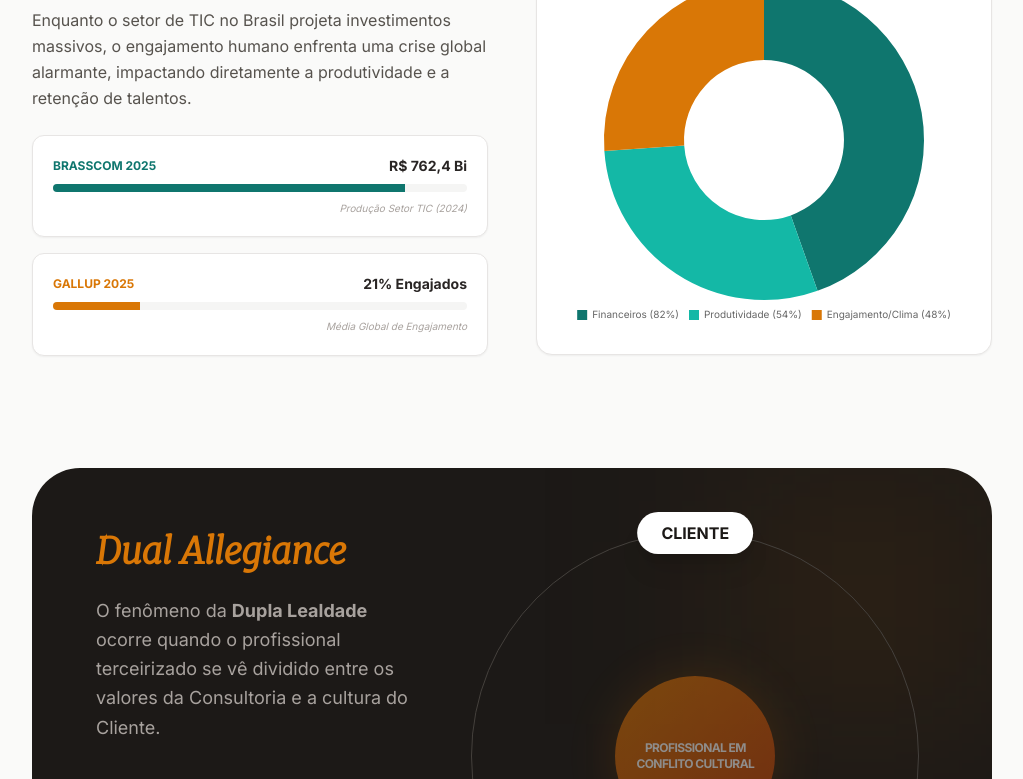
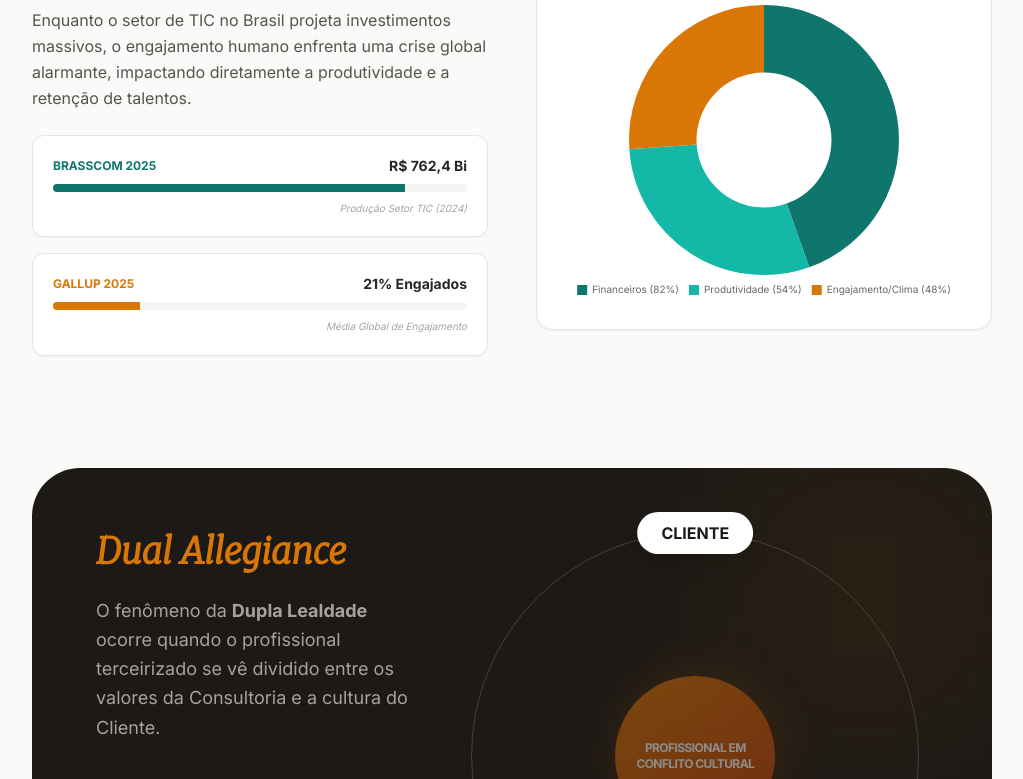
Before and after one commit to caufarris/liderancaservidora-duplalealdade, a plain HTML site: page index.html in a window 1280 px wide. Shown: the part 675-1454 px from the top of the page, without its empty margins (128-1151 px from the left). Drawn offline with nearby package versions, Linux system fonts and the light colour scheme.

Commit message:
Update index.html

```diff
--- a/index.html
+++ b/index.html
@@ -1,5 +1,3 @@
-
-
 <!DOCTYPE html>
 <html lang="pt-BR">
 <head>
@@ -46,12 +44,15 @@
         .chart-container {
             position: relative;
             width: 100%;
-            height: 300px;
+            height: 380px; /* Aumentado para dar folga vertical */
+            margin: 0 auto;
         }
 
-        @media (min-width: 768px) {
+        @media (max-width: 768px) {
             .chart-container {
-                height: 350px;
+                height: 340px;
+                padding-left: 5px;
+                padding-right: 5px;
             }
         }
 
@@ -62,6 +63,10 @@
         @keyframes fadeIn {
             from { opacity: 0; transform: translateY(15px); }
             to { opacity: 1; transform: translateY(0); }
+        }
+
+        .scroll-mt-24 {
+            scroll-margin-top: 6rem;
         }
     </style>
 </head>
@@ -113,7 +118,7 @@
             </div>
         </section>
 
-        <!-- SECTION 1: CONTEXTO E MERCADO -->
+        <!-- SECTION 1: CONTEXTO -->
         <section id="contexto" class="scroll-mt-24 space-y-12">
             <div class="grid md:grid-cols-2 gap-12 items-center">
                 <div class="space-y-6">
@@ -146,14 +151,14 @@
                 </div>
                 <div class="bg-white p-6 rounded-2xl shadow-sm border border-stone-200">
                     <h3 class="text-sm font-bold text-stone-800 mb-6 uppercase tracking-widest text-center">Métricas de Alta Performance (AMCHAM)</h3>
-                    <div class="chart-container">
+                    <div class="chart-container" style="height: 300px;">
                         <canvas id="marketChart"></canvas>
                     </div>
                 </div>
             </div>
         </section>
 
-        <!-- SECTION 2: O PROBLEMA - DUPLA LEALDADE -->
+        <!-- SECTION 2: O PROBLEMA -->
         <section id="problema" class="scroll-mt-24 bg-stone-900 rounded-[3rem] p-8 md:p-16 text-white overflow-hidden relative">
             <div class="absolute top-0 right-0 w-64 h-64 bg-brand-amber/10 blur-[100px]"></div>
             <div class="relative z-10 grid lg:grid-cols-12 gap-12">
@@ -209,7 +214,7 @@
             </div>
         </section>
 
-        <!-- SECTION 4: PROPOSTA - FRAMEWORK CONCEITUAL -->
+        <!-- SECTION 4: PROPOSTA -->
         <section id="solucao" class="scroll-mt-24 space-y-12">
             <div class="text-center max-w-3xl mx-auto space-y-6">
                 <h2 class="text-4xl font-serif font-bold text-stone-900">Framework Conceitual</h2>
@@ -218,11 +223,15 @@
                 </p>
             </div>
 
-            <!-- FRAMEWORK IMAGE INSERTION -->
             <div class="max-w-5xl mx-auto bg-white rounded-[2rem] p-4 shadow-2xl border border-stone-200 overflow-hidden fade-in">
-                <img src="framework-conceitual.png" alt="Framework Conceitual: Liderança Servidora superando a Dupla Lealdade" class="w-full h-auto rounded-2xl">
+                <!-- Fallback for image -->
+                <div class="w-full bg-stone-100 rounded-2xl flex flex-col items-center justify-center p-12 min-h-[300px]">
+                    <span class="material-icons-round text-6xl text-brand-teal mb-4">hub</span>
+                    <h3 class="text-xl font-serif font-bold text-stone-800">Framework Conceitual Proposto</h3>
+                    <p class="text-stone-500 text-sm mt-2 text-center max-w-md italic">A Liderança Servidora mitigando a Dupla Lealdade e habilitando Papéis Informais em ambientes de terceirização.</p>
+                </div>
                 <div class="text-center mt-6 pb-4">
-                    <p class="text-sm font-bold text-stone-400 uppercase tracking-[0.3em]">MODELO CONCEITUAL PROPOSTO(2026).</p>
+                    <p class="text-sm font-bold text-stone-400 uppercase tracking-[0.3em]">MODELO CONCEITUAL PROPOSTO (2026).</p>
                 </div>
             </div>
 
@@ -242,7 +251,7 @@
             </div>
         </section>
 
-        <!-- SECTION 5: IMPLICAÇÕES PRÁTICAS (LAST SECTION) -->
+        <!-- SECTION 5: IMPLICAÇÕES PRÁTICAS -->
         <section id="implicacoes" class="scroll-mt-24 space-y-12">
             <div class="bg-white rounded-[3rem] border border-stone-200 shadow-sm overflow-hidden">
                 <div class="grid lg:grid-cols-2 gap-0">
@@ -279,9 +288,9 @@
                         </div>
                     </div>
 
-                    <div class="p-10 md:p-16 bg-stone-50/50 flex flex-col justify-center">
-                        <div class="bg-white p-8 rounded-[2rem] shadow-xl border border-stone-100">
-                            <h3 class="text-center font-bold text-stone-800 mb-8 uppercase text-[10px] tracking-[0.3em]">Perfil de Atuação Sugerido</h3>
+                    <div class="p-8 md:p-12 bg-stone-50/50 flex flex-col justify-center">
+                        <div class="bg-white p-6 md:p-10 rounded-[2rem] shadow-xl border border-stone-100">
+                            <h3 class="text-center font-bold text-stone-800 mb-6 uppercase text-[10px] tracking-[0.3em]">Perfil de Atuação Sugerido</h3>
                             <div class="chart-container">
                                 <canvas id="leadershipChart"></canvas>
                             </div>
@@ -294,7 +303,7 @@
             </div>
         </section>
 
-        <!-- SECTION 6: REFERÊNCIAS BIBLIOGRÁFICAS -->
+        <!-- SECTION 6: REFERÊNCIAS -->
         <section id="referencias" class="scroll-mt-24 space-y-12">
             <div class="max-w-4xl mx-auto">
                 <h2 class="text-2xl font-serif font-bold text-stone-900 mb-8 flex items-center">
@@ -311,10 +320,10 @@
 
     <footer class="bg-stone-900 text-stone-400 py-16 mt-20">
         <div class="max-w-5xl mx-auto px-4 text-center space-y-6">
-            <div class="flex justify-center items-center space-x-4">
-                <div class="w-12 h-0.5 bg-stone-700"></div>
+            <div class="flex flex-col md:flex-row justify-center items-center gap-4">
+                <div class="hidden md:block w-12 h-0.5 bg-stone-700"></div>
                 <span class="font-serif font-bold text-white text-lg tracking-widest uppercase">CLAUDIA FARIAS RODRIGUES PINTO</span>
-                <div class="w-12 h-0.5 bg-stone-700"></div>
+                <div class="hidden md:block w-12 h-0.5 bg-stone-700"></div>
             </div>
             <p class="text-xs uppercase tracking-[0.4em]">MBA EM GESTÃO DE PROJETOS E METODOLOGIAS ÁGEIS | 2026</p>
             <p class="text-[10px] text-stone-600 max-w-md mx-auto leading-relaxed">
@@ -348,6 +357,7 @@
         ];
 
         const initCharts = () => {
+            // Market Chart
             const marketCtx = document.getElementById('marketChart').getContext('2d');
             new Chart(marketCtx, {
                 type: 'doughnut',
@@ -369,32 +379,95 @@
                 }
             });
 
+            // Leadership Radar Chart - A SOLUÇÃO ESTÁ AQUI
             const leadershipCtx = document.getElementById('leadershipChart').getContext('2d');
             new Chart(leadershipCtx, {
                 type: 'radar',
                 data: {
-                    labels: ['Empatia', 'Autoridade', 'Escuta Ativa', 'Desenvolvimento', 'Remoção de Impedimentos', 'Foco no Indivíduo'],
+                    // Usando ARRAYS nas labels para forçar a quebra de linha automática
+                    labels: [
+                        'Empatia',
+                        'Autoridade',
+                        ['Escuta', 'Ativa'],
+                        'Desenvolvimento',
+                        ['Remoção de', 'Impedimentos'],
+                        ['Foco no', 'Indivíduo']
+                    ],
                     datasets: [{
                         label: 'Liderança Servidora',
                         data: [10, 3, 10, 10, 10, 9],
-                        backgroundColor: 'rgba(15, 118, 110, 0.2)',
+                        backgroundColor: 'rgba(15, 118, 110, 0.15)',
                         borderColor: '#0f766e',
-                        borderWidth: 2,
-                        pointRadius: 3
+                        borderWidth: 3,
+                        pointBackgroundColor: '#0f766e',
+                        pointBorderColor: '#fff',
+                        pointHoverBackgroundColor: '#fff',
+                        pointHoverBorderColor: '#0f766e',
+                        pointRadius: 4
                     }, {
                         label: 'Liderança Tradicional',
                         data: [4, 10, 4, 5, 5, 4],
-                        backgroundColor: 'rgba(120, 113, 108, 0.2)',
+                        backgroundColor: 'rgba(120, 113, 108, 0.15)',
                         borderColor: '#78716c',
                         borderWidth: 2,
-                        pointRadius: 3
+                        pointBackgroundColor: '#78716c',
+                        pointBorderColor: '#fff',
+                        pointRadius: 4,
+                        borderDash: [5, 5] // Linha tracejada para diferenciar
                     }]
                 },
                 options: {
                     responsive: true,
                     maintainAspectRatio: false,
-                    scales: { r: { beginAtZero: true, max: 10, ticks: { display: false }, grid: { color: '#e7e5e4' } } },
-                    plugins: { legend: { position: 'bottom', labels: { font: { size: 11, weight: '600' } } } }
+                    layout: {
+                        // Padding generoso para o texto nunca bater na borda da div
+                        padding: {
+                            top: 20,
+                            bottom: 20,
+                            left: 45,
+                            right: 45
+                        }
+                    },
+                    scales: {
+                        r: {
+                            angleLines: {
+                                display: true,
+                                color: 'rgba(0,0,0,0.05)'
+                            },
+                            suggestedMin: 0,
+                            suggestedMax: 11, // Um pouco acima de 10 para encolher o gráfico central
+                            ticks: { display: false, stepSize: 2 },
+                            pointLabels: {
+                                padding: 10, // Espaço entre o ponto e a label
+                                font: {
+                                    size: 11,
+                                    family: 'Inter',
+                                    weight: '600'
+                                },
+                                color: '#444',
+                                centerPointLabels: true // Ajuda no alinhamento central das labels
+                            },
+                            grid: {
+                                color: '#e7e5e4'
+                            }
+                        }
+                    },
+                    plugins: {
+                        legend: {
+                            position: 'bottom',
+                            labels: {
+                                padding: 25,
+                                usePointStyle: true,
+                                font: { size: 12, weight: '600' }
+                            }
+                        },
+                        tooltip: {
+                            backgroundColor: 'rgba(28, 25, 23, 0.9)',
+                            padding: 12,
+                            titleFont: { size: 14, weight: '700' },
+                            bodyFont: { size: 13 }
+                        }
+                    }
                 }
             });
         };
@@ -421,7 +494,10 @@
         };
 
         const scrollToSection = (id) => {
-            document.getElementById(id).scrollIntoView({ behavior: 'smooth' });
+            const element = document.getElementById(id);
+            if (element) {
+                element.scrollIntoView({ behavior: 'smooth' });
+            }
         };
 
         window.onload = () => {
```
